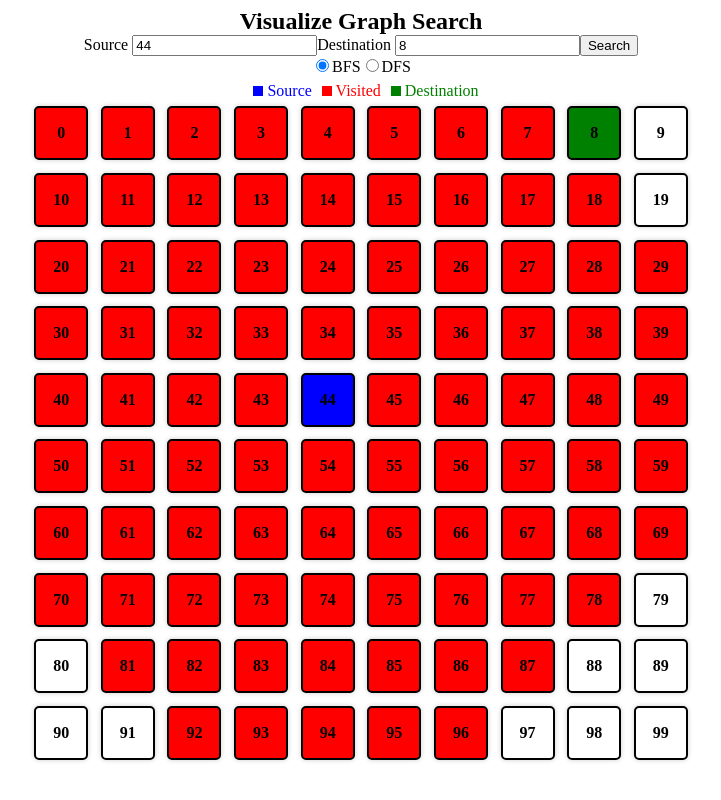
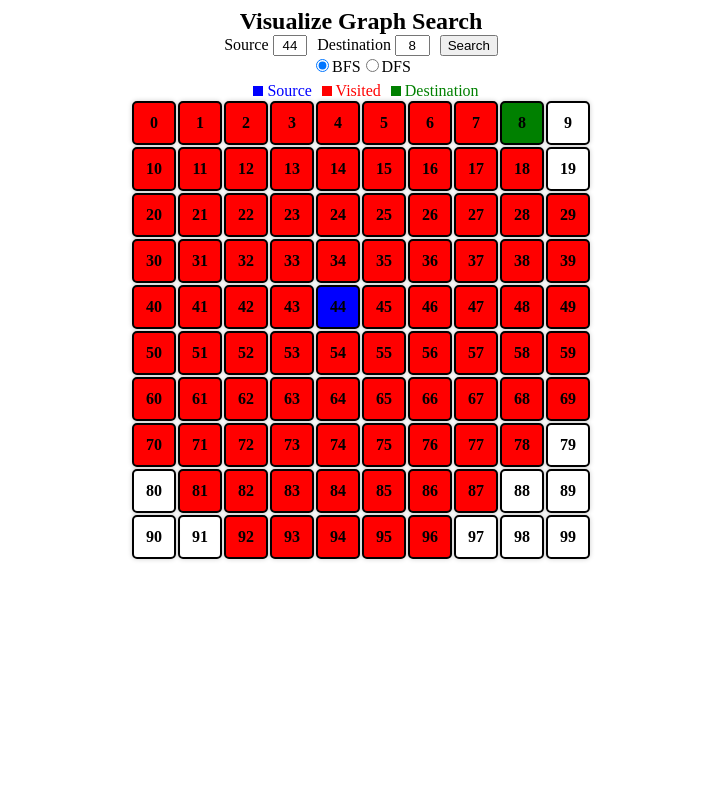
Before and after one commit to yogeshwar-b/VisualizeGraphSearch, a React (Vite) app: page / in a window 1280 px wide. Shown: the whole page, without its empty margins (279-1000 px from the left). Built offline with nearby package versions, Linux system fonts and the light colour scheme.

Commit message:
Adjusted UI Elements.

```diff
--- a/src/GraphSearch.tsx
+++ b/src/GraphSearch.tsx
@@ -55,22 +55,34 @@ useEffect(() => {
   return (
     <div style={{ width: '100%', height: '100%', placeItems: 'center' }}>
       <div>
-        <label htmlFor='source'>Source </label>
+        <label htmlFor='source'>
+          Source{' '}
           <input
             type='text'
             id='source'
             name='source'
             value={searchParams.source}
             onChange={handleInputChange}
+            style={{
+              width: '2em',
+              textAlign: 'center',
+              marginRight: '10px'
+            }}
           />
-        <label htmlFor='destination'>Destination </label>
+        </label>
+
+        <label htmlFor='destination'>
+          Destination{' '}
           <input
             type='text'
             id='destination'
             name='destination'
             value={searchParams.destination}
             onChange={handleInputChange}
+            style={{ width: '2em', textAlign: 'center', marginRight: '10px' }}
           />
+        </label>
+
         <button onClick={handleSearch}>Search</button>
         {searchParams.source &&
         searchParams.destination &&
@@ -185,12 +197,12 @@ const GraphGrid = () => {
         id={`grid${startnumber + index}`}
         style={{
           width: '9%',
-          maxWidth: '50px',
+          maxWidth: '40px',
           aspectRatio: '1/1',
           border: '2px solid black',
           boxShadow: '0 0 5px rgba(0,0,0,0.2)',
-          margin: '.5%',
           borderRadius: '5px',
+          margin: '1px',
           display: 'inline-block',
           textAlign: 'center',
           placeContent: 'center',
```
Lines whose indentation alone changed are shown as unchanged.
